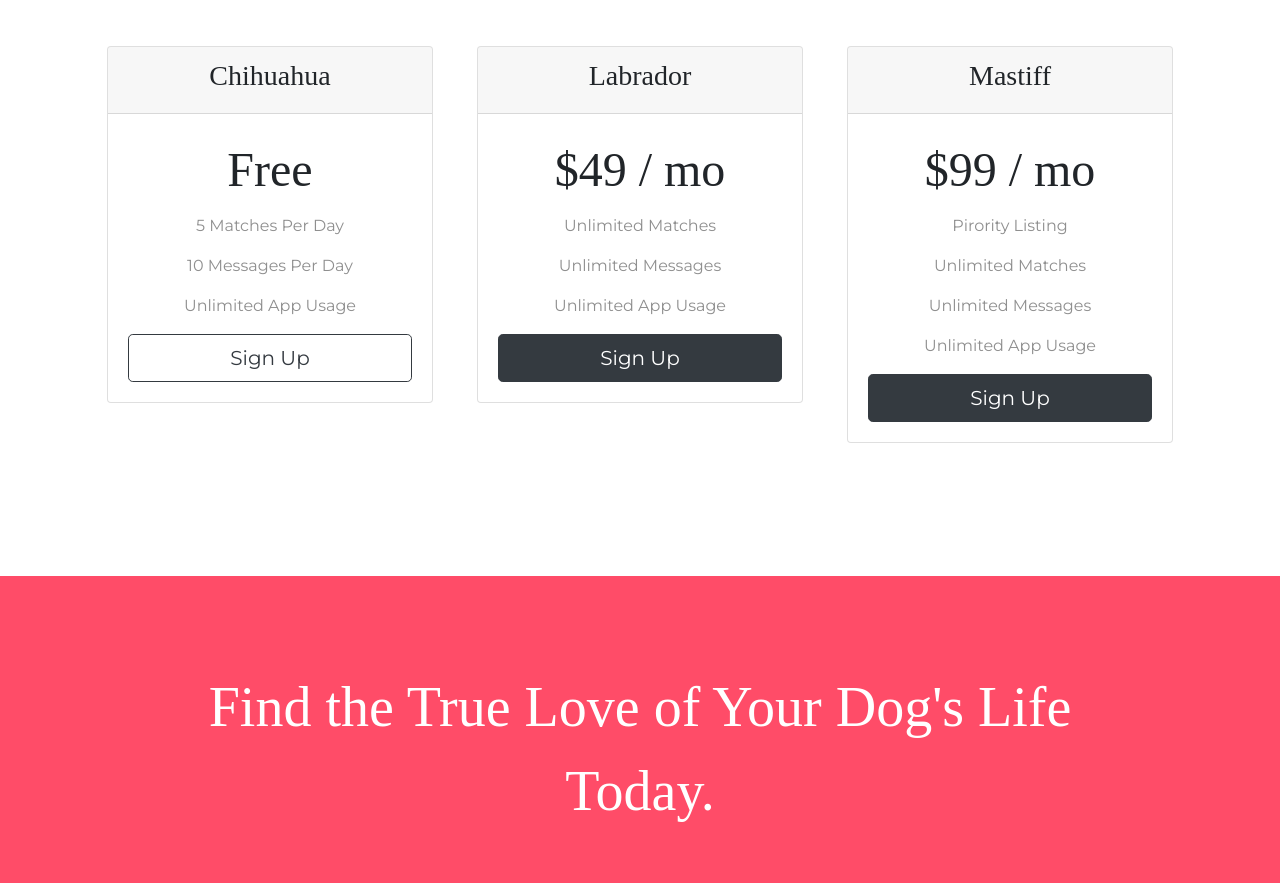
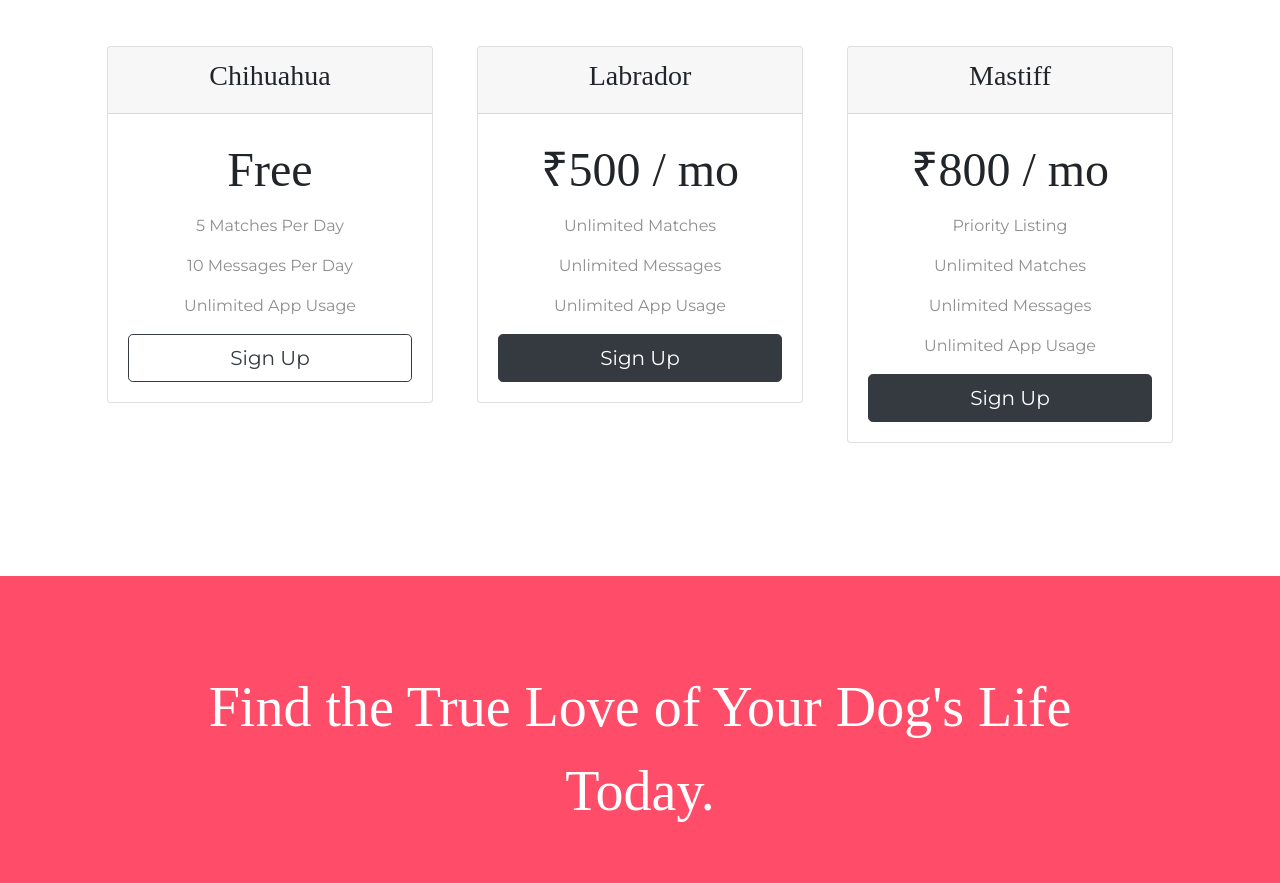
Before and after one commit to Aakriti2002/TinDog, a plain HTML site: page index.html in a window 1280 px wide. Shown: the part 1922-2805 px from the top of the page. Drawn offline with nearby package versions, Linux system fonts and the light colour scheme.

Commit message:
Update index.html

```diff
--- a/index.html
+++ b/index.html
@@ -182,7 +182,7 @@
             <h3>Labrador</h3>
           </div>
           <div class="card-body">
-            <h2 class="price-text">$49 / mo</h2>
+            <h2 class="price-text">₹500 / mo</h2>
             <p>Unlimited Matches</p>
             <p>Unlimited Messages</p>
             <p>Unlimited App Usage</p>
@@ -197,8 +197,8 @@
             <h3>Mastiff</h3>
           </div>
           <div class="card-body">
-            <h2 class="price-text">$99 / mo</h2>
-            <p>Pirority Listing</p>
+            <h2 class="price-text">₹800 / mo</h2>
+            <p>Priority Listing</p>
             <p>Unlimited Matches</p>
             <p>Unlimited Messages</p>
             <p>Unlimited App Usage</p>
```
